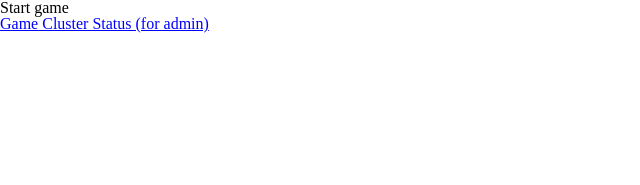
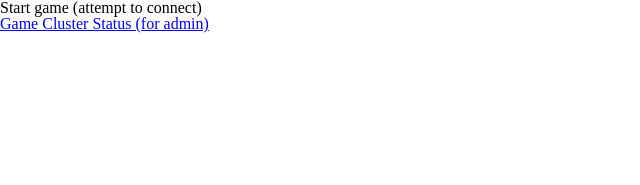
Before and after one commit to jamesw6811/code-mmo-web, a plain HTML site: page static_files/index.html in a window 1280 px wide. Shown: the whole page, without its empty margins (0-640 px from the left). Drawn offline with nearby package versions, Linux system fonts and the light colour scheme.

Commit message:
add message to start game

```diff
--- a/static_files/index.html
+++ b/static_files/index.html
@@ -18,7 +18,7 @@
     <div class="clear-both"></div>
 
     <div class="main-contents">
-      <p>Start game</p>
+      <p>Start game (attempt to connect)</p>
 
       <div class="load-status">
         <a href="/stats">Game Cluster Status (for admin)</a>
```
